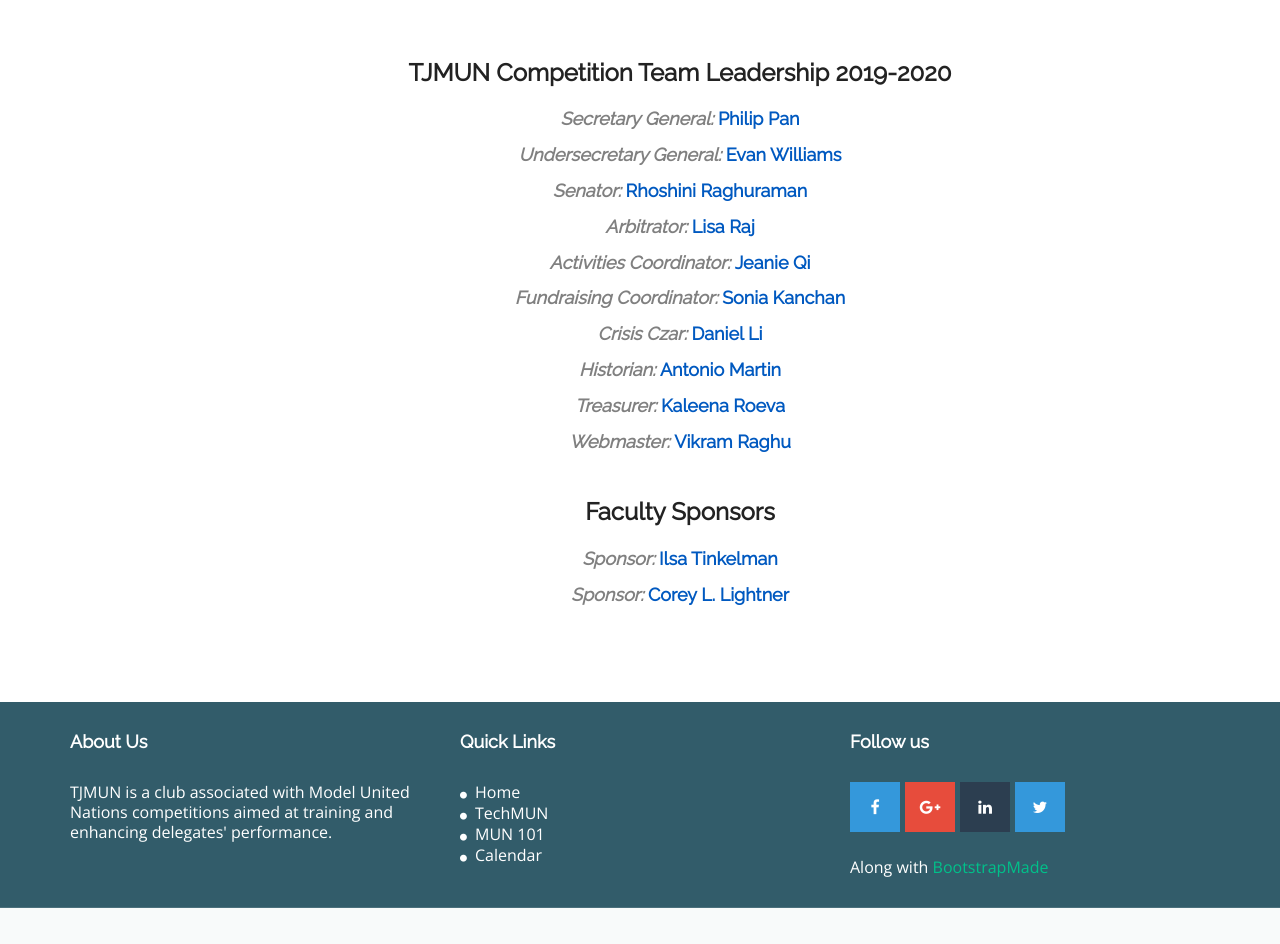
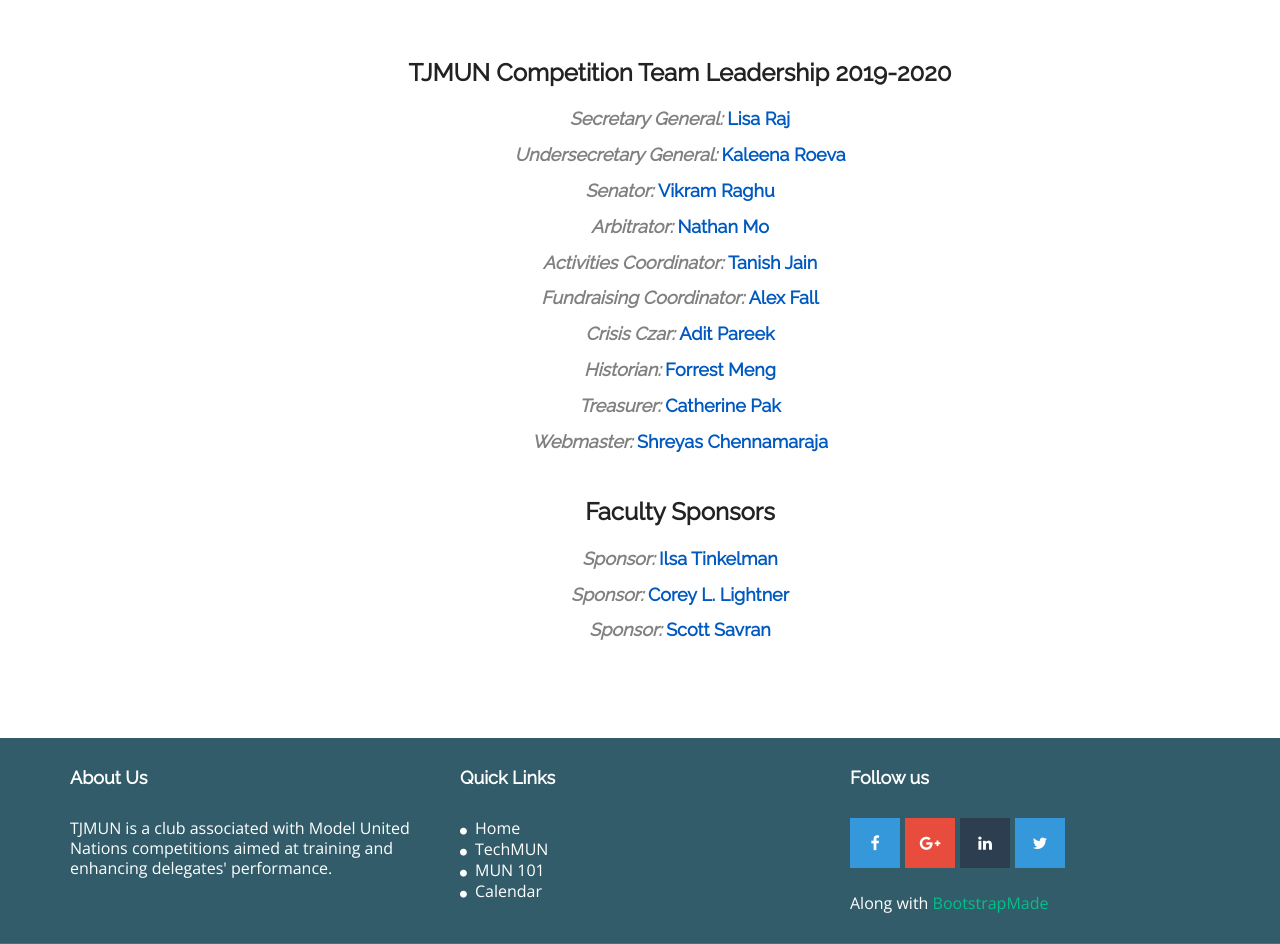
Before and after one commit to schennam714/mun, a Django app: template tjmun/templates/home/leadership.html in a window 1280 px wide. Shown: the part 560-1504 px from the top of the page. Before the commit the page ends 1468 px from the top, so only its background shows below. Run offline with Django 3.2, Linux system fonts and the light colour scheme; the template is opened without the code that fills it, so the values that code supplies are empty; some libraries are stand-ins or nearby versions; some web fonts are replaced.

Commit message:
updated leadership

```diff
--- a/tjmun/templates/home/leadership.html
+++ b/tjmun/templates/home/leadership.html
@@ -1,57 +1,95 @@
-{% extends 'base.html' %}
-
-{% load static %}
-
-{% block background %}
-	{% static 'img/officers2020.jpg' %}
-{% endblock %}
-
-{% block title %}
+{% extends 'base.html' %} {% load static %} {% block background %} {% static
+'img/officers2020.jpg' %} {% endblock %} {% block title %}
 <h1 class="white">Leadership</h1>
-{% endblock %}
-
-{% block main %}
+{% endblock %} {% block main %}
 <section class="section-padding">
   <div class="container">
-            <div class="more-features-box-text-description" style="font-size: 18px; line-height: 30px">
-                <h3 style="text-align: center">TJMUN Competition Team Leadership 2019-2020</h3>
+    <div
+      class="more-features-box-text-description"
+      style="font-size: 18px; line-height: 30px;"
+    >
+      <h3 style="text-align: center;">
+        TJMUN Competition Team Leadership 2019-2020
+      </h3>
       <div class="leadership-format">
-                    <h4><i style="color: gray">Secretary General: </i><p style="color: rgb(0, 89, 192);">Philip Pan</p></h4>
+        <h4>
+          <i style="color: gray;">Secretary General: </i>
+          <p style="color: rgb(0, 89, 192);">Lisa Raj</p>
+        </h4>
       </div>
       <div class="leadership-format">
-                    <h4><i style="color: gray">Undersecretary General: </i><p style="color: rgb(0, 89, 192);">Evan Williams</p></h4>
+        <h4>
+          <i style="color: gray;">Undersecretary General: </i>
+          <p style="color: rgb(0, 89, 192);">Kaleena Roeva</p>
+        </h4>
       </div>
       <div class="leadership-format">
-                    <h4><i style="color: gray">Senator: </i><p style="color: rgb(0, 89, 192)">Rhoshini Raghuraman</p></h4>
+        <h4>
+          <i style="color: gray;">Senator: </i>
+          <p style="color: rgb(0, 89, 192);">Vikram Raghu</p>
+        </h4>
       </div>
       <div class="leadership-format">
-                    <h4><i style="color: gray">Arbitrator: </i><p style="color: rgb(0, 89, 192);">Lisa Raj</p></h4>
+        <h4>
+          <i style="color: gray;">Arbitrator: </i>
+          <p style="color: rgb(0, 89, 192);">Nathan Mo</p>
+        </h4>
       </div>
       <div class="leadership-format">
-                    <h4><i style="color: gray">Activities Coordinator: </i><p style="color: rgb(0, 89, 192);">Jeanie Qi</p></h4>
+        <h4>
+          <i style="color: gray;">Activities Coordinator: </i>
+          <p style="color: rgb(0, 89, 192);">Tanish Jain</p>
+        </h4>
       </div>
       <div class="leadership-format">
-                    <h4><i style="color: gray">Fundraising Coordinator: </i><p style="color: rgb(0, 89, 192);">Sonia Kanchan</p></h4>
+        <h4>
+          <i style="color: gray;">Fundraising Coordinator: </i>
+          <p style="color: rgb(0, 89, 192);">Alex Fall</p>
+        </h4>
       </div>
       <div class="leadership-format">
-                    <h4><i style="color: gray">Crisis Czar: </i><p style="color: rgb(0, 89, 192);">Daniel Li</p></h4>
+        <h4>
+          <i style="color: gray;">Crisis Czar: </i>
+          <p style="color: rgb(0, 89, 192);">Adit Pareek</p>
+        </h4>
       </div>
       <div class="leadership-format">
-                    <h4><i style="color: gray">Historian: </i><p style="color: rgb(0, 89, 192);">Antonio Martin</p></h4>
+        <h4>
+          <i style="color: gray;">Historian: </i>
+          <p style="color: rgb(0, 89, 192);">Forrest Meng</p>
+        </h4>
       </div>
       <div class="leadership-format">
-                    <h4><i style="color: gray">Treasurer: </i><p style="color: rgb(0, 89, 192);">Kaleena Roeva</p></h4>
+        <h4>
+          <i style="color: gray;">Treasurer: </i>
+          <p style="color: rgb(0, 89, 192);">Catherine Pak</p>
+        </h4>
       </div>
       <div class="leadership-format">
-                    <h4><i style="color: gray">Webmaster: </i><p style="color: rgb(0, 89, 192);">Vikram Raghu</p></h4>
+        <h4>
+          <i style="color: gray;">Webmaster: </i>
+          <p style="color: rgb(0, 89, 192);">Shreyas Chennamaraja</p>
+        </h4>
       </div>
 
       <h3 style="text-align: center; margin-top: 40px;">Faculty Sponsors</h3>
       <div class="leadership-format">
-                    <h4><i style="color: gray">Sponsor: </i><p style="color: rgb(0, 89, 192);">Ilsa Tinkelman</p></h4>
+        <h4>
+          <i style="color: gray;">Sponsor: </i>
+          <p style="color: rgb(0, 89, 192);">Ilsa Tinkelman</p>
+        </h4>
       </div>
       <div class="leadership-format">
-                    <h4><i style="color: gray">Sponsor: </i><p style="color: rgb(0, 89, 192);">Corey L. Lightner</p></h4>
+        <h4>
+          <i style="color: gray;">Sponsor: </i>
+          <p style="color: rgb(0, 89, 192);">Corey L. Lightner</p>
+        </h4>
+      </div>
+      <div class="leadership-format">
+        <h4>
+          <i style="color: gray;">Sponsor: </i>
+          <p style="color: rgb(0, 89, 192);">Scott Savran</p>
+        </h4>
       </div>
     </div>
   </div>
```
Lines whose indentation alone changed are shown as unchanged.
